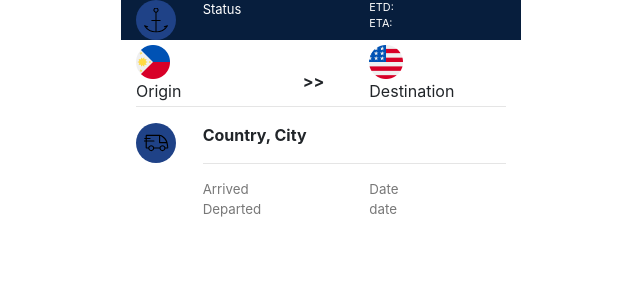
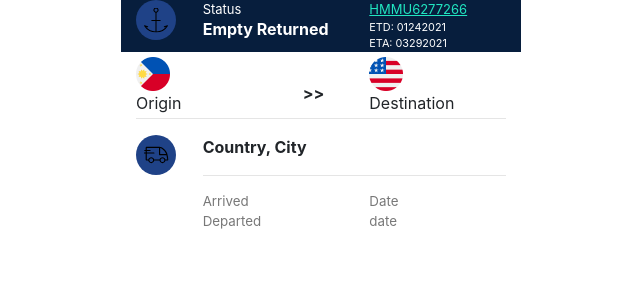
Before and after one commit to DamianBobs/Fernie, an Angular app in the folder trainingPlayground/: page /card in a window 1280 px wide. Shown: the top 300 px of the page, without its empty margins (319-959 px from the left). Built offline with nearby package versions, Linux system fonts and the light colour scheme.

Commit message:
DR - WIP

```diff
--- a/trainingPlayground/src/app/components/card/card.component.ts
+++ b/trainingPlayground/src/app/components/card/card.component.ts
@@ -6,17 +6,17 @@ import { Container } from 'src/app/models/container.model';
   styleUrls: ['./card.component.scss']
 })
 export class CardComponent implements OnInit {
-  public demoContainer = new Container();
+  public demoContainer: Container;
 
   constructor() { }
 
   ngOnInit(): void {
-    var demoContainer = new Container();
-    demoContainer.Id = 'e9c443b8-cc6d-4bd8-a1e8-dcff17499dd8';
-    demoContainer.containerNumber = 'HMMU6277266'
-    demoContainer.Status = 'Empty Returned'
-    demoContainer.etd = '01242021';
-    demoContainer.eta = '03292021';
+    this.demoContainer = new Container();
+    this.demoContainer.Id = 'e9c443b8-cc6d-4bd8-a1e8-dcff17499dd8';
+    this.demoContainer.containerNumber = 'HMMU6277266'
+    this.demoContainer.Status = 'Empty Returned'
+    this.demoContainer.etd = '01242021';
+    this.demoContainer.eta = '03292021';
   }
 
 }
```
